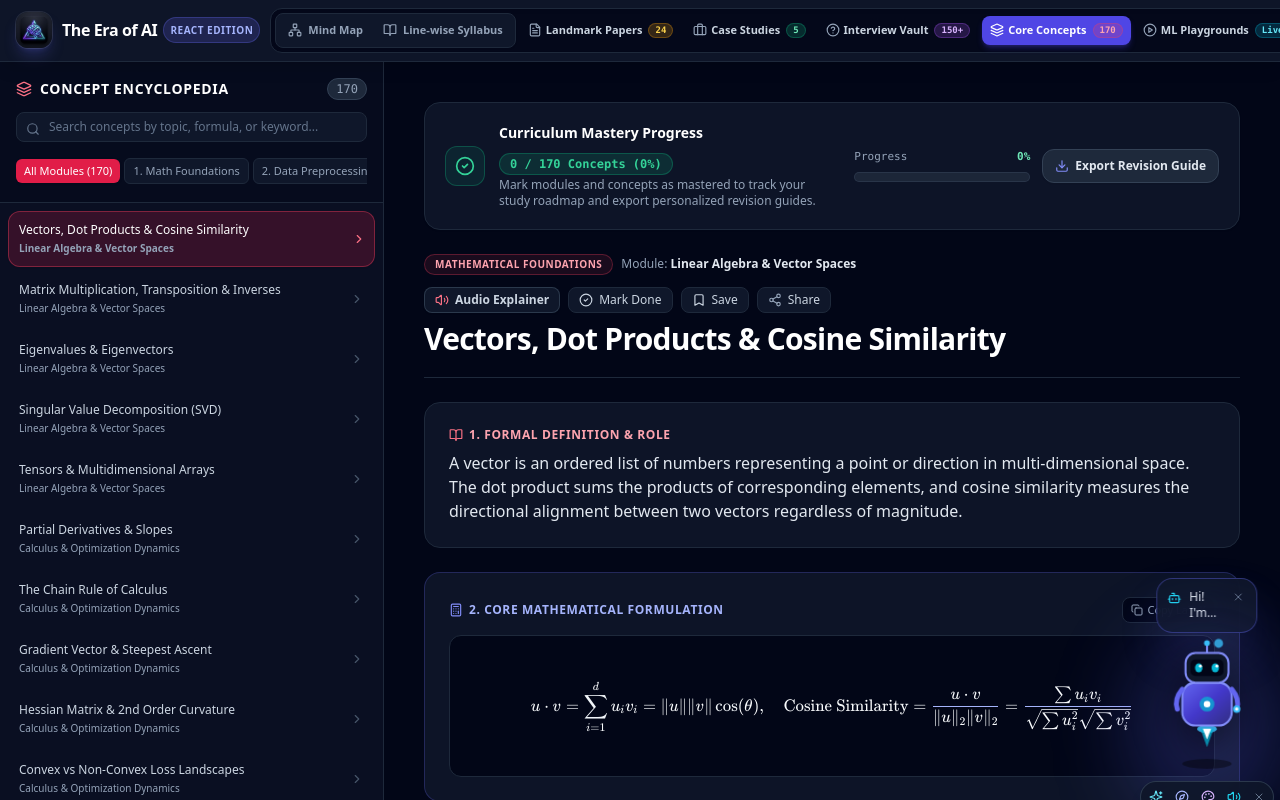
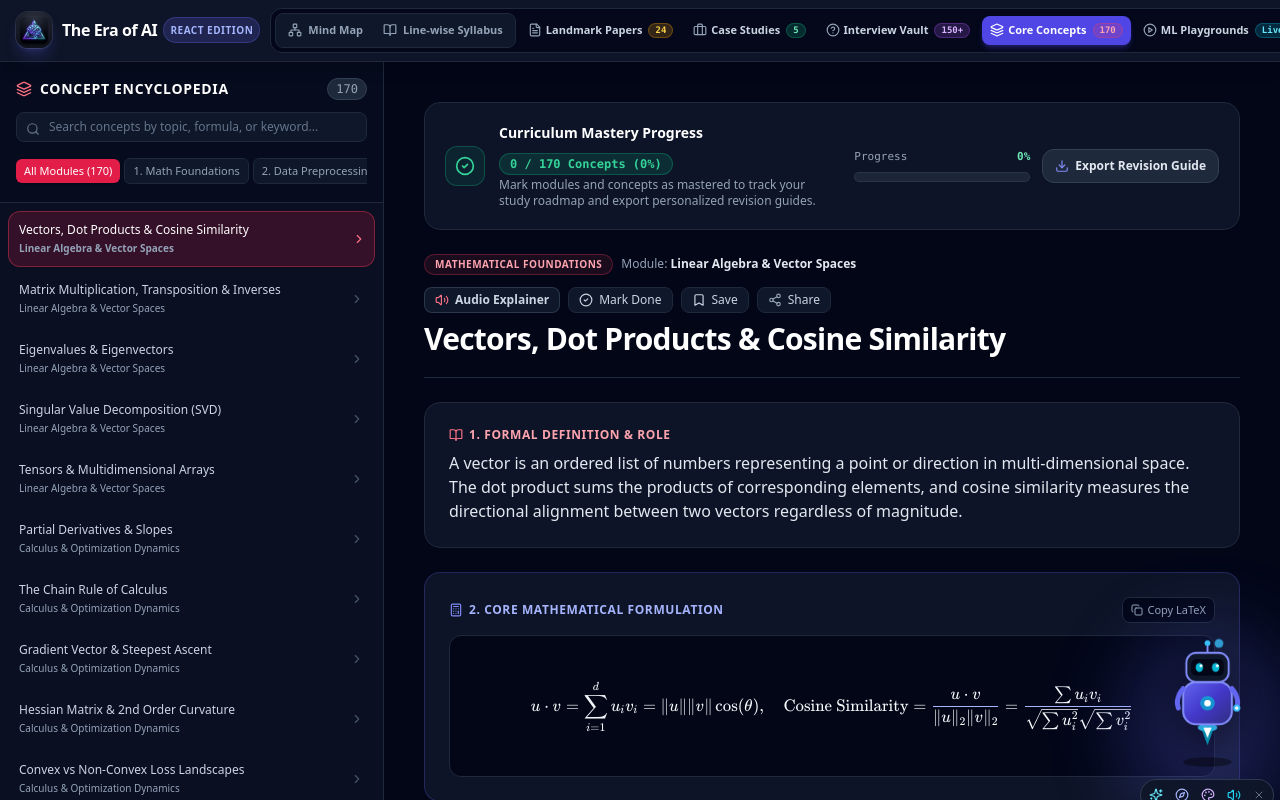
Before and after one commit to arpitsomani8/The-Era-of-AI, a React (Vite) app: page /concepts in a window 1280 px wide. Built offline with nearby package versions, Linux system fonts and the light colour scheme.

Commit message:
Hide options when idle and make Aero fly across full screen with waypoint physics

```diff
--- a/src/components/GardenCompanion.jsx
+++ b/src/components/GardenCompanion.jsx
@@ -7,8 +7,7 @@ import {
   Bot,
   Palette,
   Compass,
-  Anchor,
-  MessageSquare
+  Anchor
 } from 'lucide-react';
 import { useLocation } from 'react-router-dom';
 
@@ -138,7 +137,7 @@ const COMPANION_DRESSES = [
     coreColor: '#06b6d4',
     eyeColor: '#06b6d4',
     beaconColor: '#38bdf8',
-    glowColor: 'rgba(99, 102, 241, 0.4)',
+    glowColor: 'rgba(99, 102, 241, 0.45)',
     type: 'antenna'
   },
   {
@@ -149,7 +148,7 @@ const COMPANION_DRESSES = [
     coreColor: '#f59e0b',
     eyeColor: '#fbbf24',
     beaconColor: '#f59e0b',
-    glowColor: 'rgba(245, 158, 11, 0.4)',
+    glowColor: 'rgba(245, 158, 11, 0.45)',
     type: 'halo'
   },
   {
@@ -160,7 +159,7 @@ const COMPANION_DRESSES = [
     coreColor: '#ec4899',
     eyeColor: '#f472b6',
     beaconColor: '#fda4af',
-    glowColor: 'rgba(236, 72, 153, 0.4)',
+    glowColor: 'rgba(236, 72, 153, 0.45)',
     type: 'cat'
   },
   {
@@ -171,7 +170,7 @@ const COMPANION_DRESSES = [
     coreColor: '#10b981',
     eyeColor: '#34d399',
     beaconColor: '#6ee7b7',
-    glowColor: 'rgba(16, 185, 129, 0.4)',
+    glowColor: 'rgba(16, 185, 129, 0.45)',
     type: 'antenna'
   },
   {
@@ -182,13 +181,13 @@ const COMPANION_DRESSES = [
     coreColor: '#ef4444',
     eyeColor: '#fb7185',
     beaconColor: '#f43f5e',
-    glowColor: 'rgba(244, 63, 94, 0.4)',
+    glowColor: 'rgba(244, 63, 94, 0.45)',
     type: 'antenna'
   }
 ];
 
 const COMPANION_TIPS = [
-  "Hi! I'm Aero • Your AI Guide 🤖✨",
+  "Hi! I'm Aero • Exploring with you 🚀",
   "Press ⌘K or Ctrl+K anywhere to search 170+ concepts!",
   "Attention Is All You Need was published in 2017!",
   "LoRA freezes pretrained weights & trains low-rank matrices A & B.",
@@ -250,134 +249,161 @@ function playAeroSynth(type = 'chime', soundEnabled = true) {
 export default function GardenCompanion() {
   const location = useLocation();
 
-  // Screen sizing
-  const [windowSize, setWindowSize] = useState(() => ({
-    w: typeof window !== 'undefined' ? window.innerWidth : 1200,
-    h: typeof window !== 'undefined' ? window.innerHeight : 800
-  }));
-  const isMobile = windowSize.w < 640;
+  // Responsive screen sizing
+  const [isMobile, setIsMobile] = useState(() => {
+    return typeof window !== 'undefined' ? window.innerWidth < 640 : false;
+  });
 
-  // Responsive Aero dimensions
-  const aeroWidth = isMobile ? 68 : 118;
-  const aeroHeight = isMobile ? 78 : 132;
+  const aeroWidth = isMobile ? 62 : 115;
+  const aeroHeight = isMobile ? 70 : 130;
 
   // Docked bottom-right coordinates
   const getDockPosition = useCallback(() => {
     const w = typeof window !== 'undefined' ? window.innerWidth : 1200;
     const h = typeof window !== 'undefined' ? window.innerHeight : 800;
     return {
-      x: Math.max(16, w - (isMobile ? 84 : 140)),
-      y: Math.max(68, h - (isMobile ? 96 : 155))
+      x: Math.max(16, w - (isMobile ? 78 : 140)),
+      y: Math.max(68, h - (isMobile ? 86 : 155))
     };
   }, [isMobile]);
 
-  const [position, setPosition] = useState(getDockPosition);
-  const [velocity, setVelocity] = useState({ vx: 1.3, vy: 0.8 });
-  const [isRoaming, setIsRoaming] = useState(false); // Free-flight patrol
+  const [isRoaming, setIsRoaming] = useState(false); // True when flying all over screen
   const [isHovered, setIsHovered] = useState(false);
   const [isWaving, setIsWaving] = useState(false);
   const [isClosed, setIsClosed] = useState(false);
   const [soundEnabled, setSoundEnabled] = useState(true);
   const [dressIndex, setDressIndex] = useState(0);
   const [currentTipIndex, setCurrentTipIndex] = useState(0);
-  const [showSpeech, setShowSpeech] = useState(true);
+  const [showSpeech, setShowSpeech] = useState(false);
 
   const selectedDress = COMPANION_DRESSES[dressIndex];
+  const containerRef = useRef(null);
   const waveTimerRef = useRef(null);
   const idleTimerRef = useRef(null);
   const animFrameRef = useRef(null);
-  const posRef = useRef(position);
-  posRef.current = position;
-  const velRef = useRef(velocity);
-  velRef.current = velocity;
 
-  // Window resize listener
+  // Position, target, and velocity refs for 120fps direct DOM animation
+  const posRef = useRef(getDockPosition());
+  const targetRef = useRef(getDockPosition());
+  const isRoamingRef = useRef(false);
+  const isHoveredRef = useRef(false);
+
+  isRoamingRef.current = isRoaming;
+  isHoveredRef.current = isHovered;
+
+  // Pick random waypoint across full screen
+  const pickNewWaypoint = useCallback(() => {
+    const minX = 24;
+    const maxX = Math.max(minX + 60, window.innerWidth - aeroWidth - 24);
+    const minY = 76; // Below navbar
+    const maxY = Math.max(minY + 60, window.innerHeight - aeroHeight - 30);
+
+    const nextX = Math.round(minX + Math.random() * (maxX - minX));
+    const nextY = Math.round(minY + Math.random() * (maxY - minY));
+
+    targetRef.current = { x: nextX, y: nextY };
+  }, [aeroWidth, aeroHeight]);
+
+  // Window resize handler
   useEffect(() => {
     const handleResize = () => {
-      setWindowSize({
-        w: window.innerWidth,
-        h: window.innerHeight
-      });
-      if (!isRoaming) {
-        setPosition(getDockPosition());
+      const mobile = window.innerWidth < 640;
+      setIsMobile(mobile);
+      if (!isRoamingRef.current) {
+        const dock = {
+          x: Math.max(16, window.innerWidth - (mobile ? 78 : 140)),
+          y: Math.max(68, window.innerHeight - (mobile ? 86 : 155))
+        };
+        posRef.current = dock;
+        targetRef.current = dock;
+        if (containerRef.current) {
+          containerRef.current.style.transform = `translate3d(${dock.x}px, ${dock.y}px, 0px)`;
+        }
       }
     };
     window.addEventListener('resize', handleResize);
     return () => window.removeEventListener('resize', handleResize);
-  }, [isRoaming, getDockPosition]);
+  }, []);
 
-  // Idle Detection: After 5 seconds of inactivity, Aero takes off into free-flight patrol
+  // Idle Timer: Takes off into full screen flight after 4.5 seconds of user inactivity
   useEffect(() => {
-    const resetIdle = () => {
+    const onUserActivity = () => {
       if (idleTimerRef.current) clearTimeout(idleTimerRef.current);
+
       idleTimerRef.current = setTimeout(() => {
         setIsRoaming(true);
+        pickNewWaypoint();
         playAeroSynth('whoosh', soundEnabled);
-      }, 5500);
+      }, 4500);
     };
 
-    window.addEventListener('mousemove', resetIdle);
-    window.addEventListener('keydown', resetIdle);
-    window.addEventListener('scroll', resetIdle);
-    resetIdle();
+    window.addEventListener('mousemove', onUserActivity);
+    window.addEventListener('keydown', onUserActivity);
+    window.addEventListener('scroll', onUserActivity);
+    onUserActivity();
 
     return () => {
       if (idleTimerRef.current) clearTimeout(idleTimerRef.current);
-      window.removeEventListener('mousemove', resetIdle);
-      window.removeEventListener('keydown', resetIdle);
-      window.removeEventListener('scroll', resetIdle);
+      window.removeEventListener('mousemove', onUserActivity);
+      window.removeEventListener('keydown', onUserActivity);
+      window.removeEventListener('scroll', onUserActivity);
     };
-  }, [soundEnabled]);
+  }, [pickNewWaypoint, soundEnabled]);
 
-  // Free-Flight Motion Physics Engine
+  // High-performance 120 FPS Flight Animation Loop
   useEffect(() => {
-    if (!isRoaming || isHovered) {
-      if (animFrameRef.current) cancelAnimationFrame(animFrameRef.current);
-      return;
-    }
+    let lastTime = performance.now();
 
-    const minX = 16;
-    const maxX = Math.max(minX, window.innerWidth - aeroWidth - 16);
-    const minY = 68; // Stay below top navbar
-    const maxY = Math.max(minY, window.innerHeight - aeroHeight - 20);
+    const loop = (time) => {
+      const dt = Math.min((time - lastTime) / 1000, 0.1);
+      lastTime = time;
 
-    const step = () => {
-      let { x, y } = posRef.current;
-      let { vx, vy } = velRef.current;
+      if (containerRef.current) {
+        if (isRoamingRef.current && !isHoveredRef.current) {
+          // Autonomous Flight Physics: Glide towards target waypoint
+          const dx = targetRef.current.x - posRef.current.x;
+          const dy = targetRef.current.y - posRef.current.y;
+          const dist = Math.hypot(dx, dy);
 
-      x += vx;
-      y += vy;
+          if (dist < 45) {
+            // Reached target waypoint -> pick a new location on the full screen!
+            pickNewWaypoint();
+          } else {
+            const speed = isMobile ? 120 : 180; // px per second
+            const moveStep = Math.min(dist, speed * dt);
+            const dirX = dx / dist;
+            const dirY = dy / dist;
 
-      // Wall reflections with soft bounce
-      if (x <= minX) {
-        x = minX;
-        vx = Math.abs(vx);
-      } else if (x >= maxX) {
-        x = maxX;
-        vx = -Math.abs(vx);
+            posRef.current.x += dirX * moveStep;
+            posRef.current.y += dirY * moveStep;
+
+            // Gentle bank tilt in direction of movement
+            const bankAngle = Math.max(-16, Math.min(16, dirX * 14));
+            // Subtle altitude oscillation
+            const hoverBob = Math.sin(time * 0.004) * 3;
+
+            containerRef.current.style.transform = `translate3d(${posRef.current.x}px, ${posRef.current.y + hoverBob}px, 0px) rotate(${bankAngle}deg)`;
+          }
+        } else if (!isRoamingRef.current) {
+          // Docked at bottom right
+          const dock = getDockPosition();
+          posRef.current.x += (dock.x - posRef.current.x) * 0.15;
+          posRef.current.y += (dock.y - posRef.current.y) * 0.15;
+          containerRef.current.style.transform = `translate3d(${posRef.current.x}px, ${posRef.current.y}px, 0px) rotate(0deg)`;
+        } else {
+          // Hovered / Paused mid-air
+          containerRef.current.style.transform = `translate3d(${posRef.current.x}px, ${posRef.current.y}px, 0px) rotate(0deg)`;
+        }
       }
 
-      if (y <= minY) {
-        y = minY;
-        vy = Math.abs(vy);
-      } else if (y >= maxY) {
-        y = maxY;
-        vy = -Math.abs(vy);
-      }
-
-      velRef.current = { vx, vy };
-      posRef.current = { x, y };
-      setPosition({ x, y });
-
-      animFrameRef.current = requestAnimationFrame(step);
+      animFrameRef.current = requestAnimationFrame(loop);
     };
 
-    animFrameRef.current = requestAnimationFrame(step);
-
+    animFrameRef.current = requestAnimationFrame(loop);
     return () => {
       if (animFrameRef.current) cancelAnimationFrame(animFrameRef.current);
     };
-  }, [isRoaming, isHovered, aeroWidth, aeroHeight]);
+  }, [pickNewWaypoint, getDockPosition, isMobile]);
 
   // Rotate tips periodically
   useEffect(() => {
@@ -400,7 +426,7 @@ export default function GardenCompanion() {
   const handleDockAero = (e) => {
     e.stopPropagation();
     setIsRoaming(false);
-    setPosition(getDockPosition());
+    setShowSpeech(false);
     playAeroSynth('whoosh', soundEnabled);
   };
 
@@ -411,33 +437,36 @@ export default function GardenCompanion() {
     triggerWave();
   };
 
-  // Do not render floating corner Aero on landing welcome page (since Big Aero is already center)
+  // Do not render floating companion on landing page /
   if (location.pathname === '/' || location.pathname === '') return null;
   if (isClosed) return null;
 
-  // Calculate tilt angle in flight direction
-  const flightTilt = isRoaming && !isHovered ? Math.max(-14, Math.min(14, velRef.current.vx * 8)) : 0;
+  // In idle flight mode, options and speech are hidden for a clean flying experience
+  const showControls = isHovered || isWaving || !isRoaming;
 
   return (
     <aside
+      ref={containerRef}
       aria-label="Aero Floating AI Companion"
-      style={{
-        transform: `translate3d(${position.x}px, ${position.y}px, 0px) rotate(${flightTilt}deg)`,
-        transition: isRoaming && !isHovered ? 'none' : 'transform 0.4s ease-out'
+      onMouseEnter={() => {
+        setIsHovered(true);
+        setShowSpeech(true);
       }}
-      onMouseEnter={() => setIsHovered(true)}
-      onMouseLeave={() => setIsHovered(false)}
-      className="fixed top-0 left-0 z-50 pointer-events-auto select-none flex flex-col items-center cursor-pointer group"
+      onMouseLeave={() => {
+        setIsHovered(false);
+        setShowSpeech(false);
+      }}
+      className="fixed top-0 left-0 z-50 pointer-events-auto select-none flex flex-col items-center cursor-pointer will-change-transform"
       onClick={triggerWave}
     >
-      {/* Floating Speech Bubble Above Aero */}
+      {/* Floating Speech Bubble: Only shows on hover or click, hidden during idle flight */}
       {showSpeech && (
         <div
           onClick={(e) => {
             e.stopPropagation();
             setCurrentTipIndex((prev) => (prev + 1) % COMPANION_TIPS.length);
           }}
-          className={`absolute bottom-[105%] left-1/2 -translate-x-1/2 max-w-[220px] sm:max-w-[260px] p-2 sm:p-2.5 rounded-2xl bg-slate-900/95 backdrop-blur-xl border border-indigo-500/40 text-slate-100 shadow-2xl shadow-indigo-500/25 flex items-start gap-2 text-left mb-1 transition-all duration-300 animate-in fade-in slide-in-from-bottom-2 ${
+          className={`absolute bottom-[104%] left-1/2 -translate-x-1/2 max-w-[210px] sm:max-w-[250px] p-2 rounded-2xl bg-slate-900/95 backdrop-blur-xl border border-indigo-500/40 text-slate-100 shadow-2xl shadow-indigo-500/25 flex items-start gap-2 text-left mb-1 transition-all duration-300 animate-in fade-in slide-in-from-bottom-2 ${
             isMobile ? 'text-[10px]' : 'text-xs'
           }`}
           title="Click to cycle next tip"
@@ -461,14 +490,14 @@ export default function GardenCompanion() {
 
       {/* Floating Ambient Glow */}
       <div
-        className="absolute inset-0 rounded-full filter blur-2xl opacity-70 group-hover:opacity-100 transition-opacity duration-300 pointer-events-none scale-110"
+        className="absolute inset-0 rounded-full filter blur-2xl opacity-70 transition-opacity duration-300 pointer-events-none scale-110"
         style={{ backgroundColor: selectedDress.glowColor }}
       />
 
       {/* BIG AERO VECTOR SVG COMPANION (No garden, no child, purely Aero) */}
       <div
         style={{ width: `${aeroWidth}px`, height: `${aeroHeight}px` }}
-        className="relative flex items-center justify-center filter drop-shadow-[0_10px_20px_rgba(0,0,0,0.6)]"
+        className="relative flex items-center justify-center filter drop-shadow-[0_12px_22px_rgba(0,0,0,0.65)]"
       >
         <svg viewBox="0 0 140 160" className="w-full h-full overflow-visible">
           <defs>
@@ -484,7 +513,7 @@ export default function GardenCompanion() {
 
           {/* Hovering Motion Group */}
           <g className="animate-robot-hover">
-            {/* Jet Flame */}
+            {/* Jet Flame & Glow */}
             <ellipse cx="70" cy="106" rx="12" ry="5" fill={selectedDress.beaconColor} opacity="0.85" />
             <polygon points="62 106, 78 106, 70 128" fill={selectedDress.coreColor} className="animate-pulse" />
             <polygon points="65 106, 75 106, 70 119" fill="#ffffff" />
@@ -569,10 +598,14 @@ export default function GardenCompanion() {
         </svg>
       </div>
 
-      {/* Floating Micro Controls (Appear on hover/interaction) */}
+      {/* Floating Micro Controls: HIDDEN WHEN IDLE / FLYING, appears on hover or interaction */}
       <div
         onClick={(e) => e.stopPropagation()}
-        className="mt-1 flex items-center gap-1 p-1 rounded-full bg-slate-900/90 backdrop-blur-md border border-slate-700/80 shadow-lg transition-opacity duration-200"
+        className={`mt-1 flex items-center gap-1 p-1 rounded-full bg-slate-900/95 backdrop-blur-md border border-slate-700/80 shadow-xl transition-all duration-300 ${
+          showControls
+            ? 'opacity-100 scale-100 pointer-events-auto'
+            : 'opacity-0 scale-90 pointer-events-none'
+        }`}
       >
         {/* Wave Button */}
         <button
@@ -596,6 +629,7 @@ export default function GardenCompanion() {
           <button
             onClick={() => {
               setIsRoaming(true);
+              pickNewWaypoint();
               playAeroSynth('whoosh', soundEnabled);
             }}
             className="p-1 rounded-full text-indigo-300 hover:bg-slate-800 transition"
```
